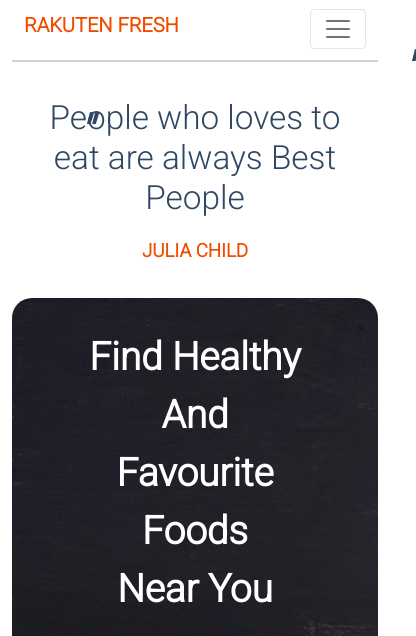
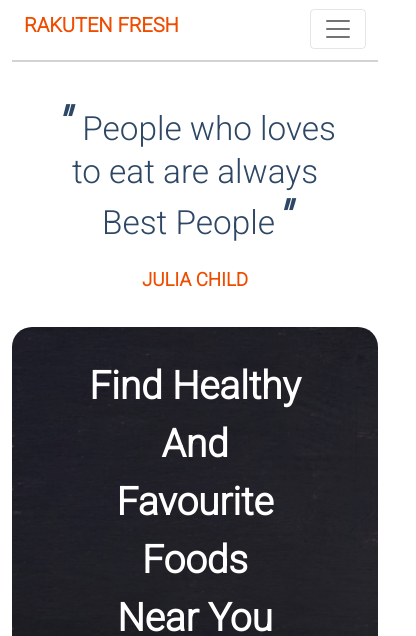
Before and after one commit to trishashang11/Bootstrap-Framework, a plain HTML site: page index.html in a window 390 px wide. Shown: the top 636 px of the page, 416 px wide, since content can reach past the window. Drawn offline with nearby package versions, Linux system fonts and the light colour scheme.

Commit message:
rakuten final

```diff
--- a/index.html
+++ b/index.html
@@ -76,7 +76,7 @@
             </nav>
         </header>
         <section class="sec-slogan">
-            <h3 class="sec-slogan-h3">People who loves to eat are always Best People <strong> <span
+            <h3 class="sec-slogan-h3"><span class="slogan">People who loves to eat are always Best People</span> <strong> <span
                         class="sec-slogan-name">JULIA CHILD</span> </strong> </h3>
         </section>
         <section class="sec-banner">
--- a/media.css
+++ b/media.css
@@ -1,3 +1,9 @@
+@media (max-width: 1400px) {
+    .sec-slogan .slogan::after{
+       right: -178px;
+
+    }
+    }
 @media (max-width: 1200px) {
     li:nth-child(6)::after{
            display: none;
@@ -12,14 +18,13 @@
     .sec-slogan-h3{
         padding: 0 20px;
     }
-    .sec-slogan-h3::before{
-        /* position: static; */
+    .sec-slogan .slogan::after{
+        right: -20px;
+     }
+     .sec-slogan .slogan::before{
+        left: -30px;
+     }
 
-    }
-    .sec-slogan-h3::after{
-        /* position: static; */
-
-    }
 
     }
 
@@ -84,6 +89,12 @@
     .sec-banner-butn-apple{
         width: 100%;
     }
-
+    .sec-slogan .slogan::after{
+        position: static;
+     }
+     .sec-slogan .slogan::before{
+        position: static;
+        margin-right: 15px;
+     }
 
 }
--- a/styles.scss
+++ b/styles.scss
@@ -68,24 +68,27 @@ li:last-child{
 .sec-slogan{
     font-family: 'Roboto', sans-serif;
     padding: 28px 144px;
+    .slogan{
+        position: relative;
+    }
 }
-.sec-slogan::before{
+.sec-slogan .slogan::before{
     content: '"';
     position: absolute;
     font-weight: bolder;
     color: $lb;
-    top: 99px;
-    left: 20%;
+    top: -20px;
+    left: -54px;
     font-size: 34pt;
     font-style: italic;
 }
-.sec-slogan::after{
+.sec-slogan .slogan::after{
     content: '"';
     position: absolute;
     font-weight: bolder;
     color: $lb;
     top: 36px;
-    right: -26px;
+    right: -350px;
     font-size: 34pt;
     font-style: italic;
 
```
Also changed, not shown: styles.css, 1 other file.
